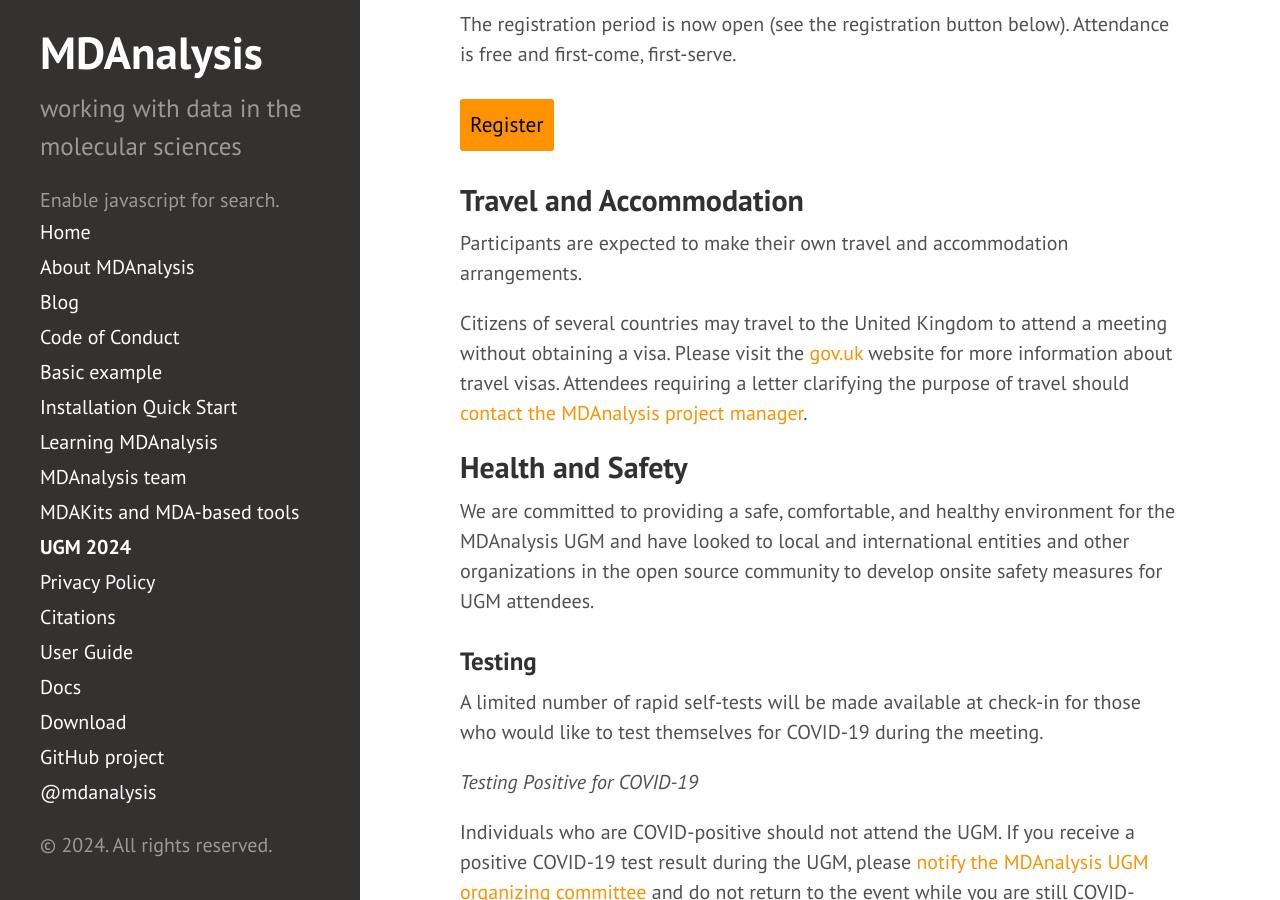
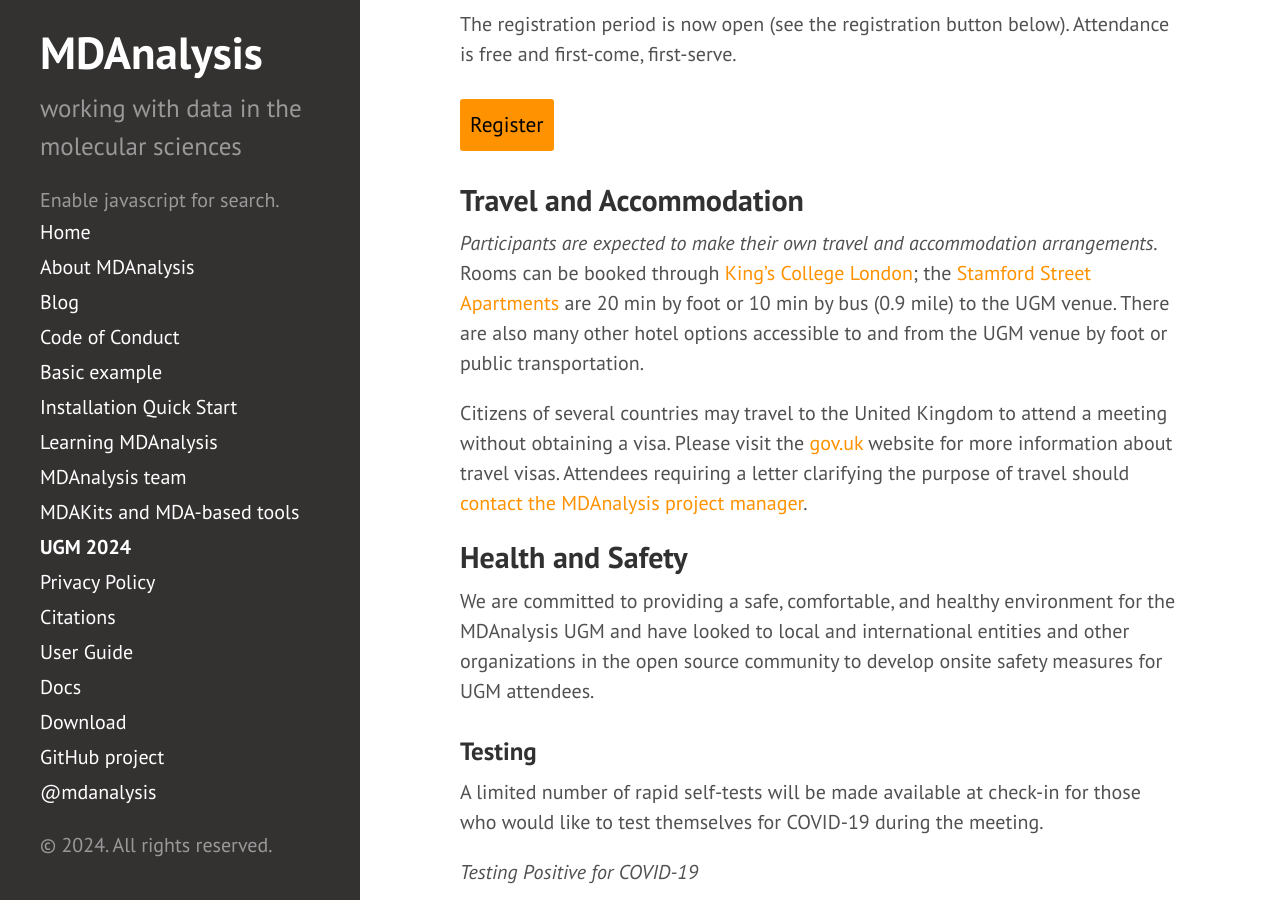
Before and after one commit to MDAnalysis/MDAnalysis.github.io, a Jekyll site: the page built from pages/ugm2024.md, in a window 1280 px wide and 900 px high, scrolled down 2231 px. Built offline with Jekyll 4.4.1, drawn with Linux system fonts in a browser that asks for light colours; comment, search, counter and statistics services are not loaded.

Commit message:
Add KCL summer accommodations as hotel option

```diff
--- a/pages/ugm2024.md
+++ b/pages/ugm2024.md
@@ -48,7 +48,7 @@ The registration period is now open (see the registration button below). Attenda
 <a href="https://forms.gle/rr15hUYZcRX4bgkp6" target="_blank" style="background:#FF9200;padding:10px;margin:10px 0px;text-align:center;text-decoration:none;font-size:16pt;color:#000000;display:inline-block;border-radius:3px">Register</a>
 
 ## Travel and Accommodation
-Participants are expected to make their own travel and accommodation arrangements.
+*Participants are expected to make their own travel and accommodation arrangements.* Rooms can be booked through [King's College London](https://www.kcl.ac.uk/accommodation/summer-accommodation); the [Stamford Street Apartments](https://maps.app.goo.gl/Qv26UNEoYueKr8Au5) are 20 min by foot or 10 min by bus (0.9 mile) to the UGM venue. There are also many other hotel options accessible to and from the UGM venue by foot or public transportation.
 
 Citizens of several countries may travel to the United Kingdom to attend a meeting without obtaining a visa. Please visit the [gov.uk](https://www.gov.uk/browse/visas-immigration/tourist-short-stay-visas) website for more information about travel visas. Attendees requiring a letter clarifying the purpose of travel should [contact the MDAnalysis project manager][email].
 
```
